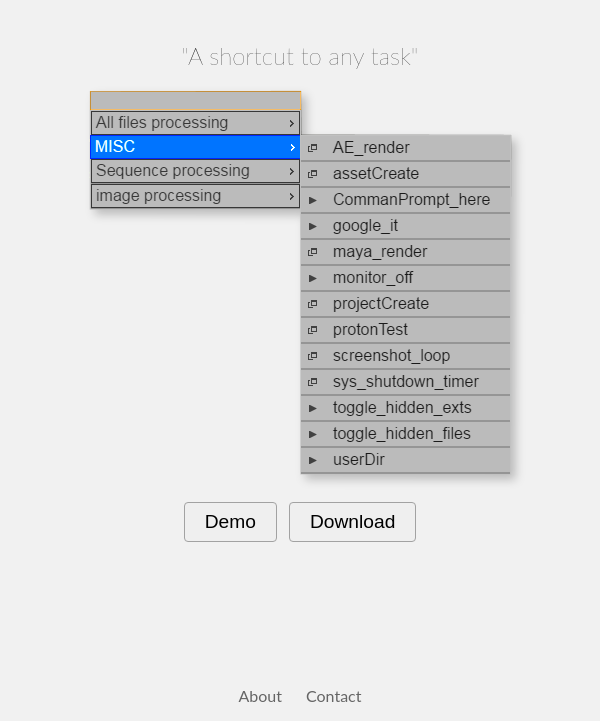
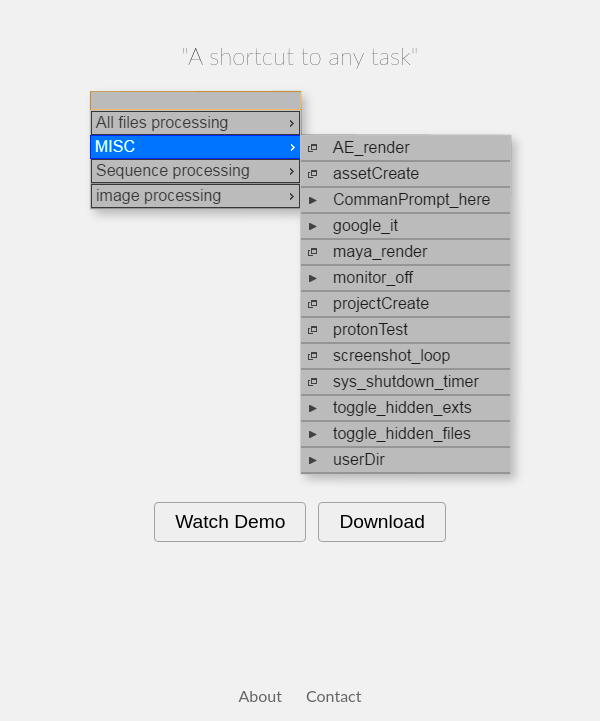
Before and after one commit to oumad/proton-io, an Electron app: page docs/index.html in a window 600 px wide. Shown: the part 79-800 px from the top of the page. Drawn offline with Linux system fonts and the light colour scheme.

Commit message:
demo link

```diff
--- a/docs/index.html
+++ b/docs/index.html
@@ -43,7 +43,7 @@
 				<img src="assets/images/proton-menu.png">
 			</div>
 			<div class="buttons">
-				<button class="demo">Demo</button>
+				<button class="demo" onclick="openInNewTab('https://youtu.be/N8RxDqzC0CM');"  >Watch Demo</button>
 				<button class="download" onclick="openInNewTab('https://github.com/oumad/proton-io/releases');" >Download</button>
 
 			</div>
```
